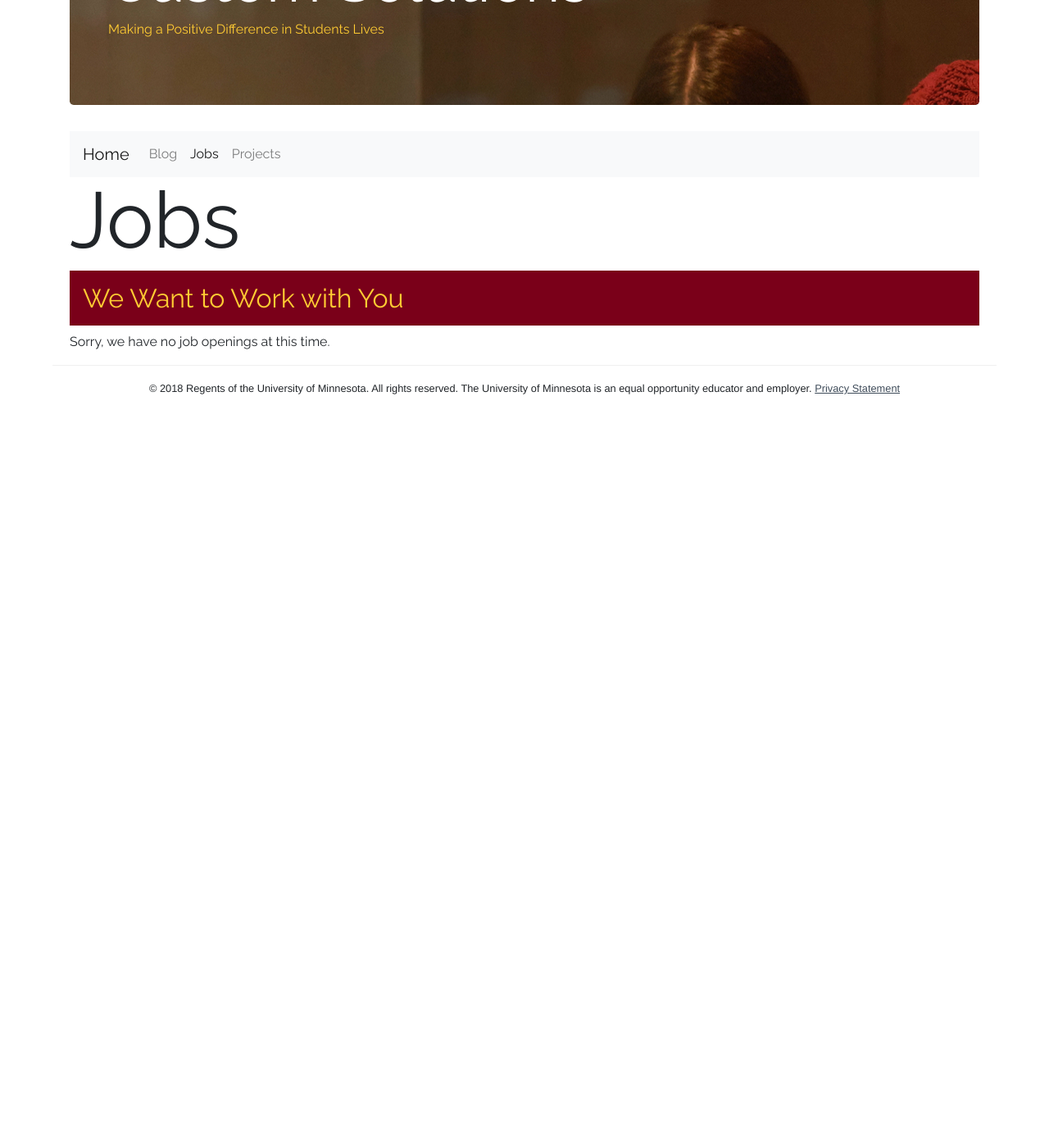
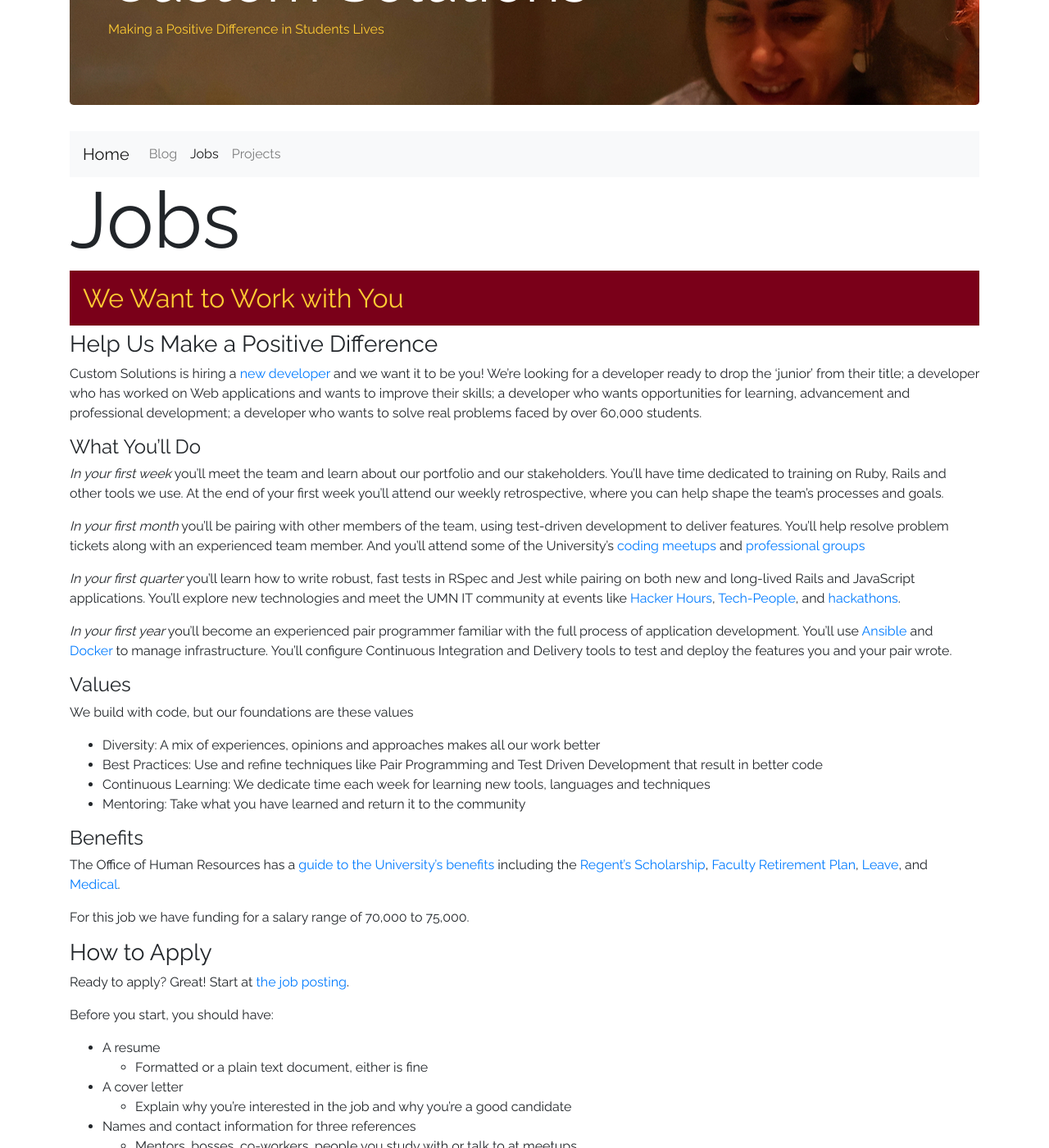
Before and after one commit to umn-asr/umn-asr.github.io, a Jekyll site: the page built from jobs.markdown, in a window 1280 px wide and 1400 px high, scrolled down 270 px. Shown: the whole window at 82% size. Built offline with Jekyll 4.4.1, drawn with Linux system fonts in a browser that asks for light colours; nearby versions of some CDN libraries; before the commit the page ends 900 px from its top, so only the background shows below that; some of the changed text lies outside the part shown.

Commit message:
Add Dev2 posting
This is mostly unchanged from our last posting

https://github.com/umn-asr/umn-asr.github.io/pull/17

I've added one new section, `What You'll Do` which outlines what things
the person will be doing in their first week, month, quarter, year. This
idea is 'borrowed' from

https://weworkremotely.com/remote-jobs/respondent-io-people-operations

The goal of this section is two-fold. First we want to give a good
picture of what the job entails, as that's a question we've gotten
before. Second, I wanted to show the that we intend to train and grow
the person we hire.

```diff
--- a/jobs.markdown
+++ b/jobs.markdown
@@ -4,4 +4,70 @@ title: Jobs
 subtitle: We Want to Work with You
 ---
 
-Sorry, we have no job openings at this time.
+### Help Us Make a Positive Difference
+
+Custom Solutions is hiring a [new developer](https://z.umn.edu/asr_dev2_external) and we want it to be you! We're looking for a developer ready to drop the 'junior' from their title; a developer who has worked on Web applications and wants to improve their skills; a developer who wants opportunities for learning, advancement and professional development; a developer who wants to solve real problems faced by over 60,000 students.
+
+#### What You'll Do
+
+_In your first week_ you'll meet the team and learn about our portfolio and our stakeholders. You'll have time dedicated to training on Ruby, Rails and other tools we use. At the end of your first week you'll attend our weekly retrospective, where you can help shape the team's processes and goals.
+
+_In your first month_ you'll be pairing with other members of the team, using test-driven development to deliver features. You'll help resolve problem tickets along with an experienced team member. And you'll attend some of the University's [coding meetups](http://code-people.umn.edu/) and [professional groups](https://campus-climate.umn.edu/get-involved#faculty-staff)
+
+_In your first quarter_ you'll learn how to write robust, fast tests in RSpec and Jest while pairing on both new and long-lived Rails and JavaScript applications. You'll explore new technologies and meet the UMN IT community at events like [Hacker Hours](https://umnhackerhours.github.io), [Tech-People](http://tech-people.umn.edu), and [hackathons](http://umn.campuscodefest.org/).
+
+_In your first year_ you'll become an experienced pair programmer familiar with the full process of application development. You'll use [Ansible](https://www.ansible.com) and [Docker](https://www.docker.com) to manage infrastructure. You'll configure Continuous Integration and Delivery tools to test and deploy the features you and your pair wrote.
+
+#### Values
+
+We build with code, but our foundations are these values
+
+- Diversity: A mix of experiences, opinions and approaches makes all our work better
+- Best Practices: Use and refine techniques like Pair Programming and Test Driven Development that result in better code
+- Continuous Learning: We dedicate time each week for learning new tools, languages and techniques
+- Mentoring: Take what you have learned and return it to the community
+
+#### Benefits
+
+The Office of Human Resources has a [guide to the University's benefits](https://humanresources.umn.edu/benefits) including the [Regent's Scholarship](https://humanresources.umn.edu/benefits/tuition-benefits), [Faculty Retirement Plan](http://humanresources.umn.edu/employee-benefits/retirement#anchor-auto), [Leave](https://humanresources.umn.edu/benefits/vacations-and-leaves), and [Medical](https://humanresources.umn.edu/employee-benefits/medical).
+
+For this job we have funding for a salary range of 70,000 to 75,000.
+
+### How to Apply
+
+Ready to apply? Great! Start at [the job posting](https://z.umn.edu/asr_dev2_external).
+
+Before you start, you should have:
+
+- A resume
+   - Formatted or a plain text document, either is fine
+- A cover letter
+  - Explain why you're interested in the job and why you're a good candidate
+- Names and contact information for three references
+  - Mentors, bosses, co-workers, people you study with or talk to at meetups
+
+**We place a lot of value on the cover letter**. Let us say that again: **_we place a lot of value on the cover letter_**. Tell us what excites you about this job, work you've done and where you want your career to go. This is more interesting to us than a list of technologies you've used.
+
+You can take a break at any point during the application process. Click the **Save Draft** button and you can return to your application later. When you log back into the job application system, click **My Activities** and then click on the job title **Developer 2 (9790D2) - Temporary/2 years**
+
+If you have any questions while applying, look at the [Using the Job Application System](http://humanresources.umn.edu/find-job/using-employment-system) page.
+
+### Interviews
+
+We use three interviews.
+
+1. Meet with a small group of ASR employees to discuss the job, your previous experience, and your qualifications.
+1. A short take-home exercise
+1. Pair programming with Custom Solutions developers using your programming language of choice.
+
+Oh, and we won't ask you to code anything on a whiteboard.
+
+Each interview takes about 2 hours. Some interviews can be done on the same day, or on different days, depending on your needs. We can also arrange for remote interviews.
+
+### Answers to Some Common Questions
+
+Academic Support Resources does not currently:
+
+- sponsor visas
+- offer relocation funds
+- offer signing bonuses
```
